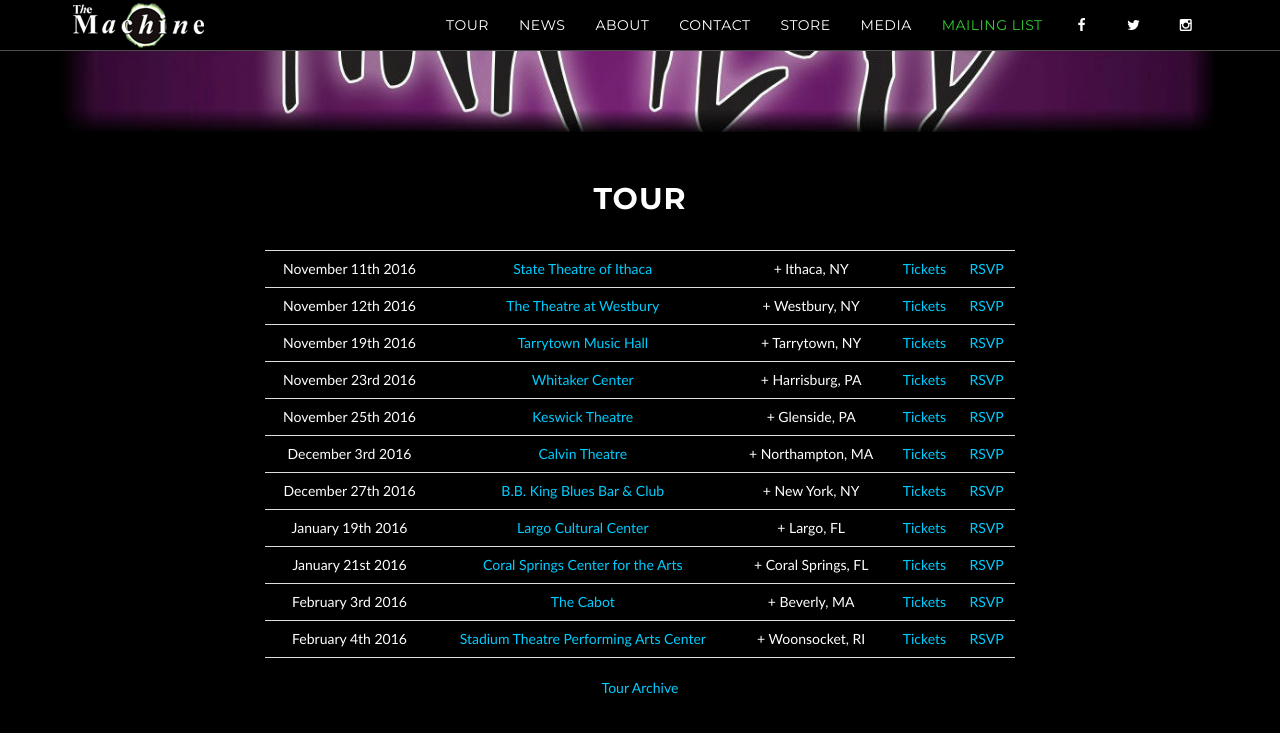
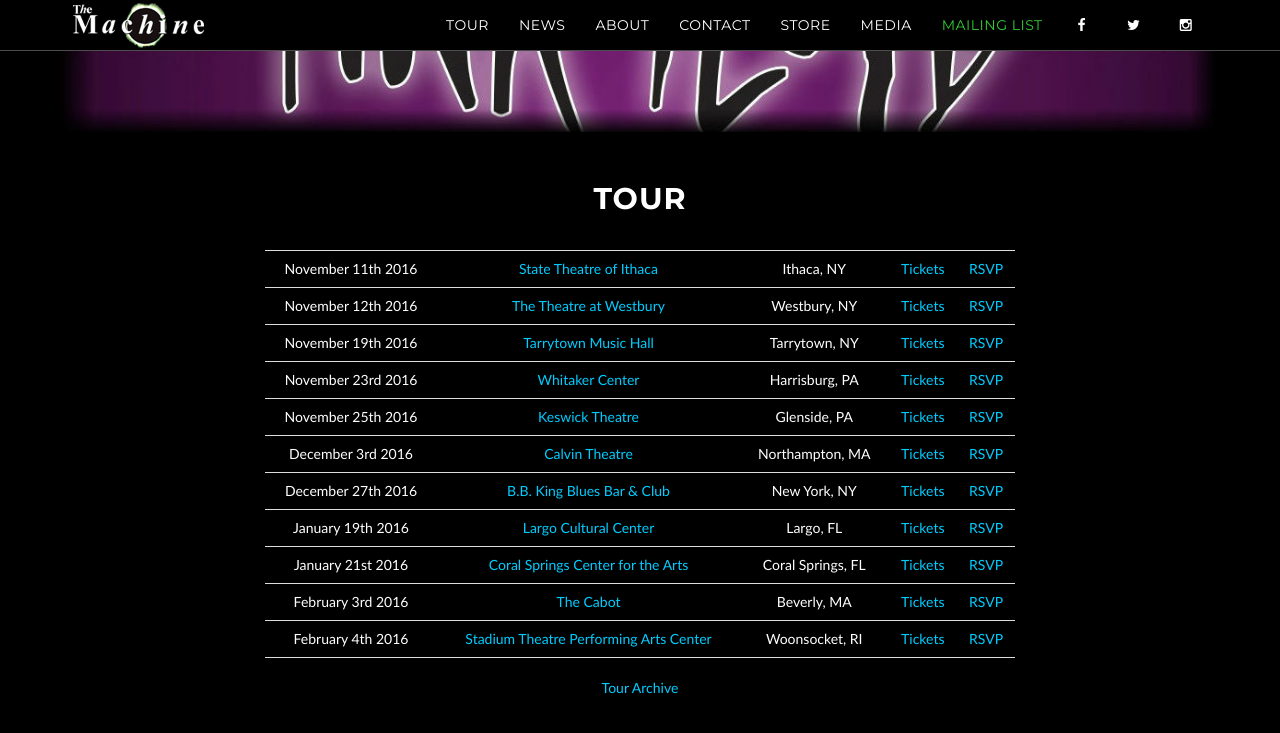
Before and after one commit to machineweb/machineweb.github.io, a Jekyll site: the page built from index.html, in a window 1280 px wide and 900 px high, scrolled down 768 px. Shown: the top 733 px of the window. Built offline with Jekyll 4.4.1, drawn with Linux system fonts in a browser that asks for light colours; comment, search, counter and statistics services are not loaded.

Commit message:
removed '+' typo from tour

```diff
--- a/_includes/tour.html
+++ b/_includes/tour.html
@@ -23,7 +23,7 @@
                         <td>
                             <a href="{{ event.venue-url }}">{{ event.venue }}</a>
                         </td>
-                        <td>+
+                        <td>
                             {{ event.location }}
                         </td>
                         <td>
```
